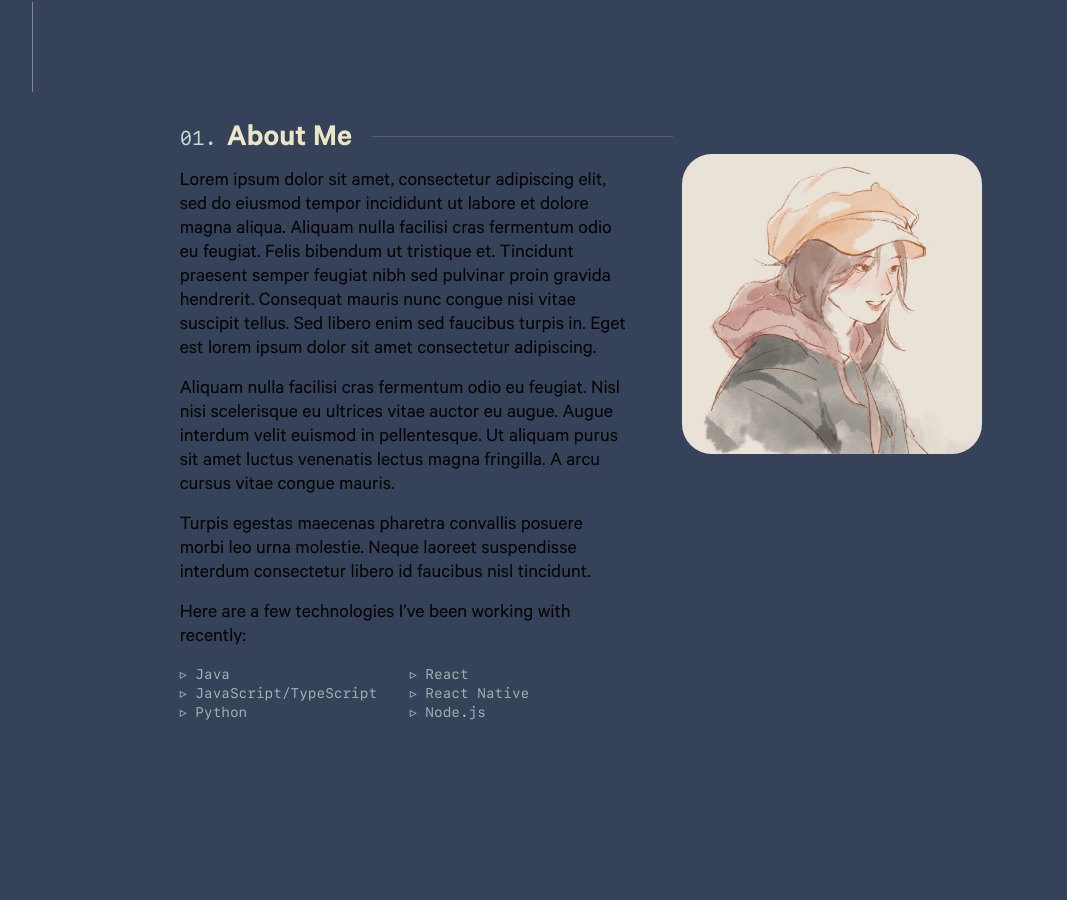
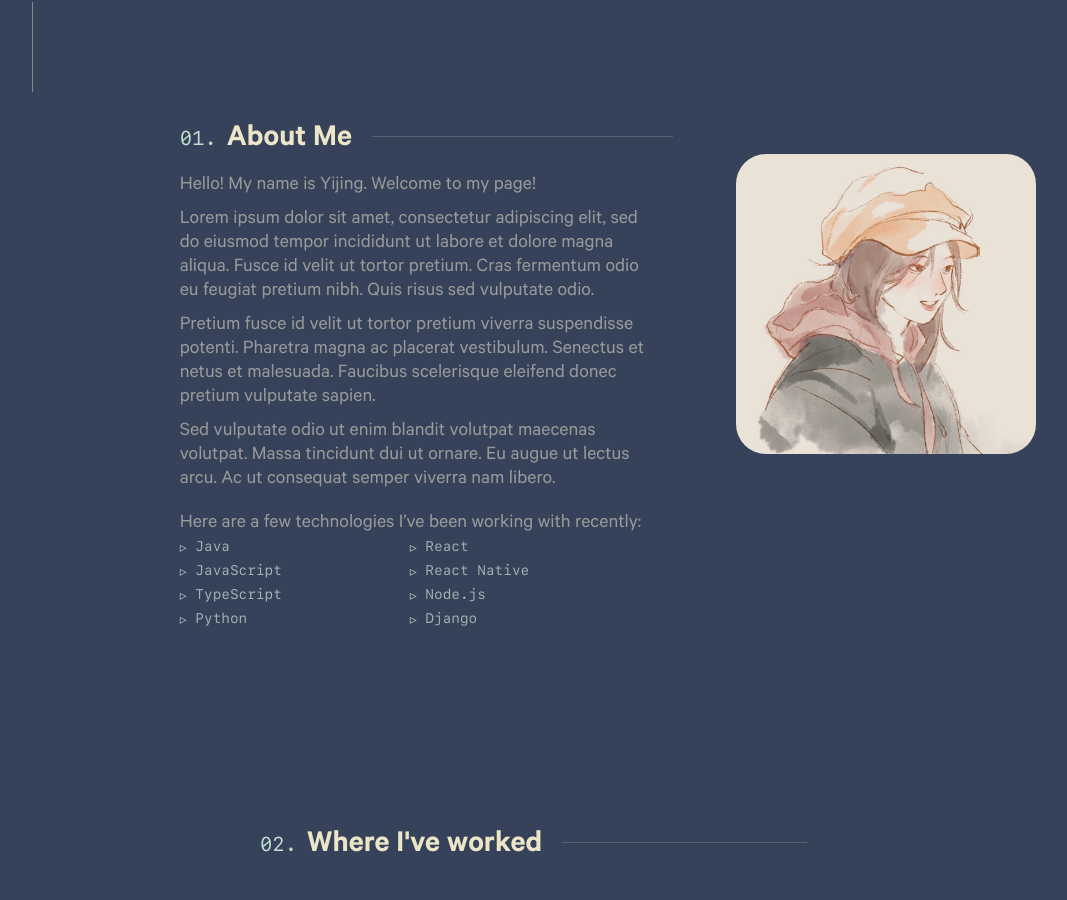
Before and after one commit to yijing-wu/personal-website-v2, a React (Create React App) app: page / in a window 1280 px wide. Shown: the part 708-1608 px from the top of the page, without its empty margins (30-1097 px from the left). Built offline with nearby package versions, Linux system fonts and the light colour scheme.

Commit message:
About me Page

```diff
--- a/src/assets/myData.tsx
+++ b/src/assets/myData.tsx
@@ -15,23 +15,6 @@ const myAboutMe = [
   "Sed vulputate odio ut enim blandit volutpat maecenas volutpat. Massa tincidunt dui ut ornare. Eu augue ut lectus arcu.  Ac ut consequat semper viverra nam libero.",
 ];
 
-const myEducationList = [
-  {
-    school: "Northeastern University",
-    degree: "Master",
-    major: "Information Systems",
-    startDate: "September 2021",
-    endDate: "Present",
-  },
-  {
-    school: "Tongji University",
-    degree: "Bachelor",
-    major: "Communication Engineering",
-    startDate: "September 2017",
-    endDate: "June 2021",
-  },
-];
-
 const mySkillList = [
   "Java",
   "React",
@@ -43,12 +26,4 @@ const mySkillList = [
   "Django",
 ];
 
-export {
-  myGreeting,
-  myName,
-  myTitle,
-  myBriefIntro,
-  myAboutMe,
-  myEducationList,
-  mySkillList,
-};
+export { myGreeting, myName, myTitle, myBriefIntro, myAboutMe, mySkillList };
--- a/src/components/About.tsx
+++ b/src/components/About.tsx
@@ -4,63 +4,10 @@ import Grid from "@mui/material/Grid";
 
 import ProfilePhoto from "../assets/ProfilePhoto.png";
 import { Text, Title } from "../MyLibrary";
-import { myMilkYellow70Alpha, myMintGreenC0Alpha } from "../MyLibrary/MyColors";
+import { myTextGrey, myMintGreenC0Alpha } from "../MyLibrary/MyColors";
+import { myAboutMe, mySkillList } from "../assets/myData";
 
-function Paragraph1() {
-  return (
-    <p>
-      <Text style={{ fontSize: 20, color: myMilkYellow70Alpha }}>
-        {
-          "Lorem ipsum dolor sit amet, consectetur adipiscing elit, sed do eiusmod tempor incididunt ut labore et dolore magna aliqua. Aliquam nulla facilisi cras fermentum odio eu feugiat. Felis bibendum ut tristique et. Tincidunt praesent semper feugiat nibh sed pulvinar proin gravida hendrerit. Consequat mauris nunc congue nisi vitae suscipit tellus. Sed libero enim sed faucibus turpis in. Eget est lorem ipsum dolor sit amet consectetur adipiscing. "
-        }
-      </Text>
-    </p>
-  );
-}
-
-function Paragraph2() {
-  return (
-    <p>
-      <Text style={{ fontSize: 20, color: myMilkYellow70Alpha }}>
-        {
-          "Aliquam nulla facilisi cras fermentum odio eu feugiat. Nisl nisi scelerisque eu ultrices vitae auctor eu augue. Augue interdum velit euismod in pellentesque. Ut aliquam purus sit amet luctus venenatis lectus magna fringilla. A arcu cursus vitae congue mauris. "
-        }
-      </Text>
-    </p>
-  );
-}
-
-function Paragraph3() {
-  return (
-    <p>
-      <Text style={{ fontSize: 20, color: myMilkYellow70Alpha }}>
-        {
-          "Turpis egestas maecenas pharetra convallis posuere morbi leo urna molestie. Neque laoreet suspendisse interdum consectetur libero id faucibus nisl tincidunt. "
-        }
-      </Text>
-    </p>
-  );
-}
-function Paragraph4() {
-  return (
-    <p>
-      <Text style={{ fontSize: 20, color: myMilkYellow70Alpha }}>
-        {"Here are a few technologies I’ve been working with recently:"}
-      </Text>
-    </p>
-  );
-}
-
-const skillList = [
-  "Java",
-  "React",
-  "JavaScript/TypeScript",
-  "React Native",
-  "Python",
-  "Node.js",
-];
-
-function About() {
+export default function About() {
   return (
     <div
       id="about"
@@ -76,15 +23,26 @@ function About() {
         <Grid item xs={7}>
           <div
             style={{
-              marginRight: 50,
+              paddingTop: 10,
+              marginRight: 30,
             }}
           >
-            <Paragraph1 />
-            <Paragraph2 />
-            <Paragraph3 />
-            <Paragraph4 />
+            {myAboutMe.map((paragraph, index) => {
+              return (
+                <Text
+                  key={index}
+                  style={{ fontSize: 20, color: myTextGrey, marginTop: 10 }}
+                >
+                  {paragraph}
+                </Text>
+              );
+            })}
+            <div style={{ height: 20 }}></div>
+            <Text style={{ fontSize: 20, color: myTextGrey }}>
+              {"Here are a few technologies I’ve been working with recently:"}
+            </Text>
             <ul className="skills-list">
-              {skillList.map((skill, index) => {
+              {mySkillList.map((skill, index) => {
                 return (
                   <li
                     key={"skill" + index}
@@ -96,6 +54,7 @@ function About() {
                       color: myMintGreenC0Alpha,
                       fontFamily: "SFMono-Regular",
                       marginBottom: 3,
+                      lineHeight: 1.5,
                     }}
                   >
                     &nbsp;
@@ -107,19 +66,20 @@ function About() {
           </div>
         </Grid>
         <Grid item xs={5}>
+          <div style={{ textAlign: "center" }}>
             <img
               src={ProfilePhoto}
               style={{
                 width: 300,
                 overflow: "hidden",
                 borderRadius: "10%",
+                marginLeft: 50,
               }}
-            alt="ProilePhoto"
+              alt="ProfilePhoto"
             />
+          </div>
         </Grid>
       </Grid>
     </div>
   );
 }
-
-export default About;
```
Lines whose indentation alone changed are shown as unchanged.
